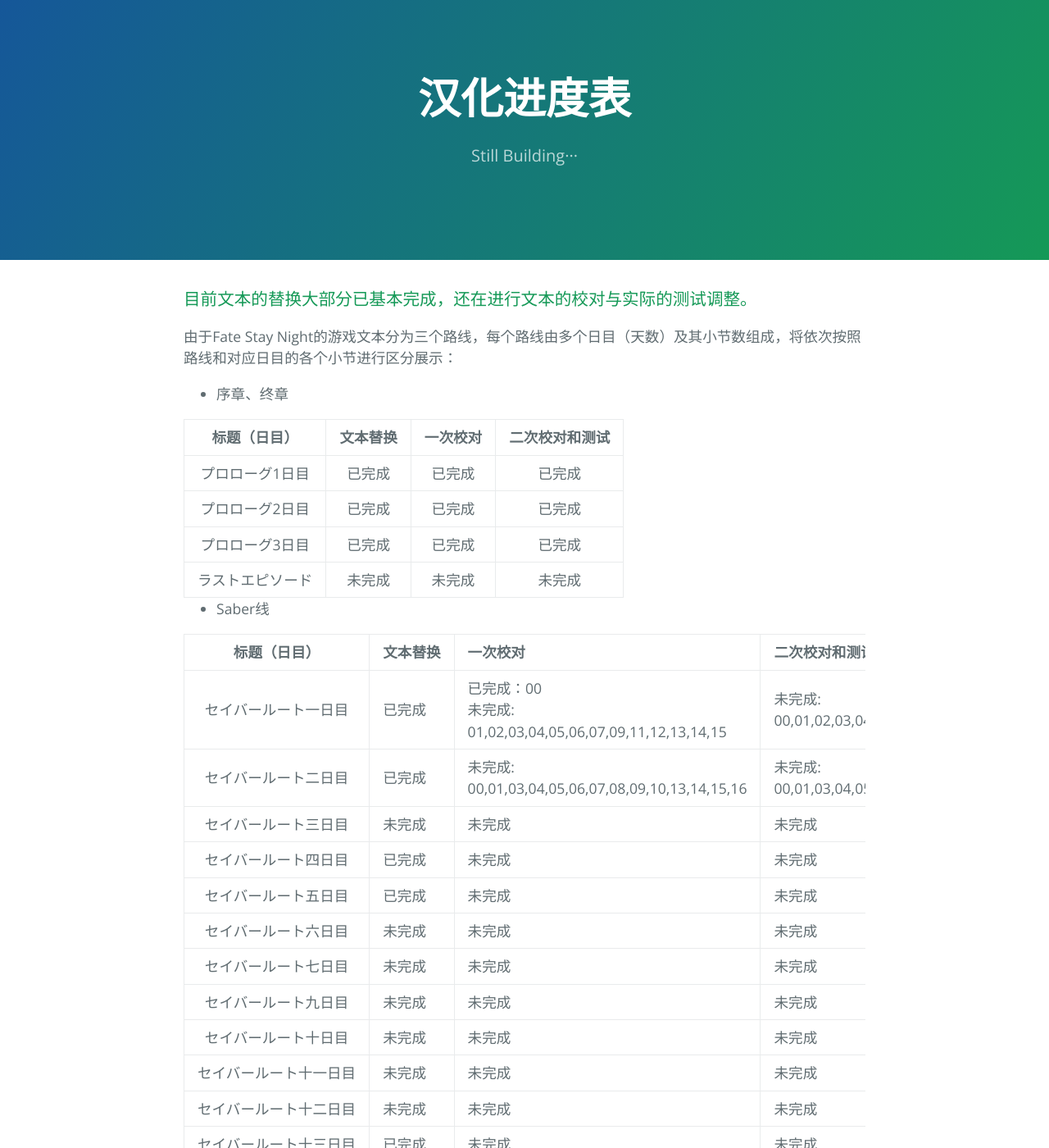
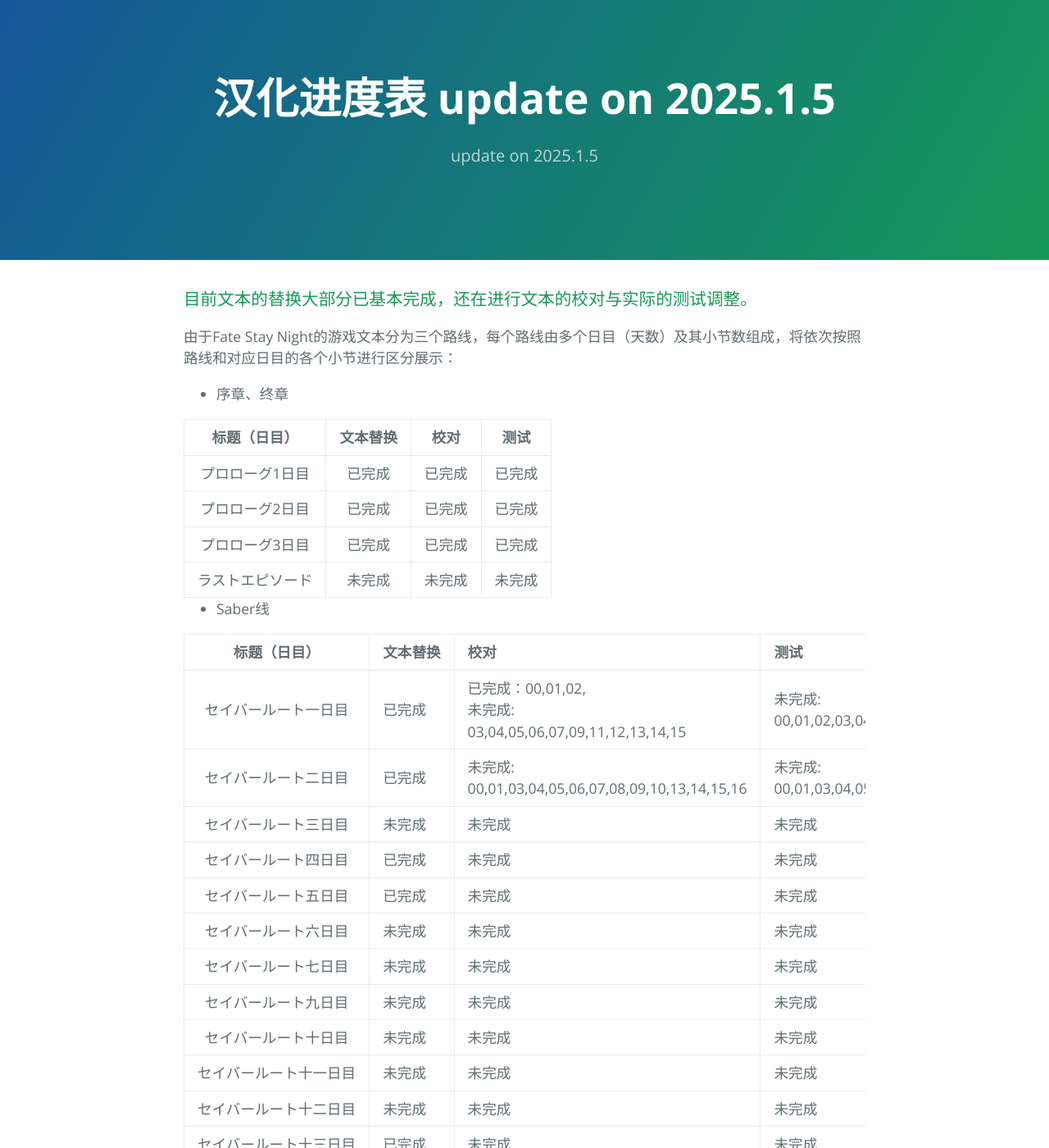
Before and after one commit to lzhhzl/fsnRN-CN, a Jekyll site: the page built from tanslate_work.md, in a window 1280 px wide and 1400 px high. Shown: the whole window at 82% size. Built offline with Jekyll 4.4.1, drawn with Linux system fonts in a browser that asks for light colours.

```diff
--- a/_config.yml
+++ b/_config.yml
@@ -1,5 +1,5 @@
 title: Fate/Stay Night [Realta Nua] 月澄汉化移植
-description: Still Building···
+description: update on 2025.1.5
 show_downloads: false
 theme: jekyll-theme-cayman
 github:
--- a/tanslate_work.md
+++ b/tanslate_work.md
@@ -1,6 +1,6 @@
 ---
 layout: default
-title: 汉化进度表
+title: 汉化进度表 update on 2025.1.5
 ---
 
 ### 目前文本的替换大部分已基本完成，还在进行文本的校对与实际的测试调整。
@@ -9,7 +9,7 @@ title: 汉化进度表
 
 - 序章、终章
 
-| 标题（日目） | 文本替换 | 一次校对 | 二次校对和测试 |
+| 标题（日目） | 文本替换 | 校对 | 测试 |
 |:-----:|:-----:|:-----:|:-----:|
 | プロローグ1日目 | 已完成 | 已完成 | 已完成 |
 | プロローグ2日目 | 已完成 | 已完成 | 已完成 |
@@ -18,9 +18,9 @@ title: 汉化进度表
 
 - Saber线
 
-| 标题（日目） | 文本替换 | 一次校对 | 二次校对和测试 |
+| 标题（日目） | 文本替换 | 校对 | 测试 |
 |:-----:|:-------|:--------|:--------|
-| セイバールート一日目 | 已完成 | 已完成：00<br />未完成:<br />01,02,03,04,05,06,07,09,11,12,13,14,15 | 未完成:<br />00,01,02,03,04,05,06,07,09,11,12,13,14,15 |
+| セイバールート一日目 | 已完成 | 已完成：00,01,02,<br />未完成:<br />03,04,05,06,07,09,11,12,13,14,15 | 未完成:<br />00,01,02,03,04,05,06,07,09,11,12,13,14,15 |
 | セイバールート二日目 | 已完成 | 未完成:<br />00,01,03,04,05,06,07,08,09,10,13,14,15,16 | 未完成:<br />00,01,03,04,05,06,07,08,09,10,13,14,15,16 |
 | セイバールート三日目 | 未完成 | 未完成 | 未完成 |
 | セイバールート四日目 | 已完成 | 未完成 | 未完成 |
```
Also changed, not shown: another.md (added, +58 -0 lines), README-patch.md.
